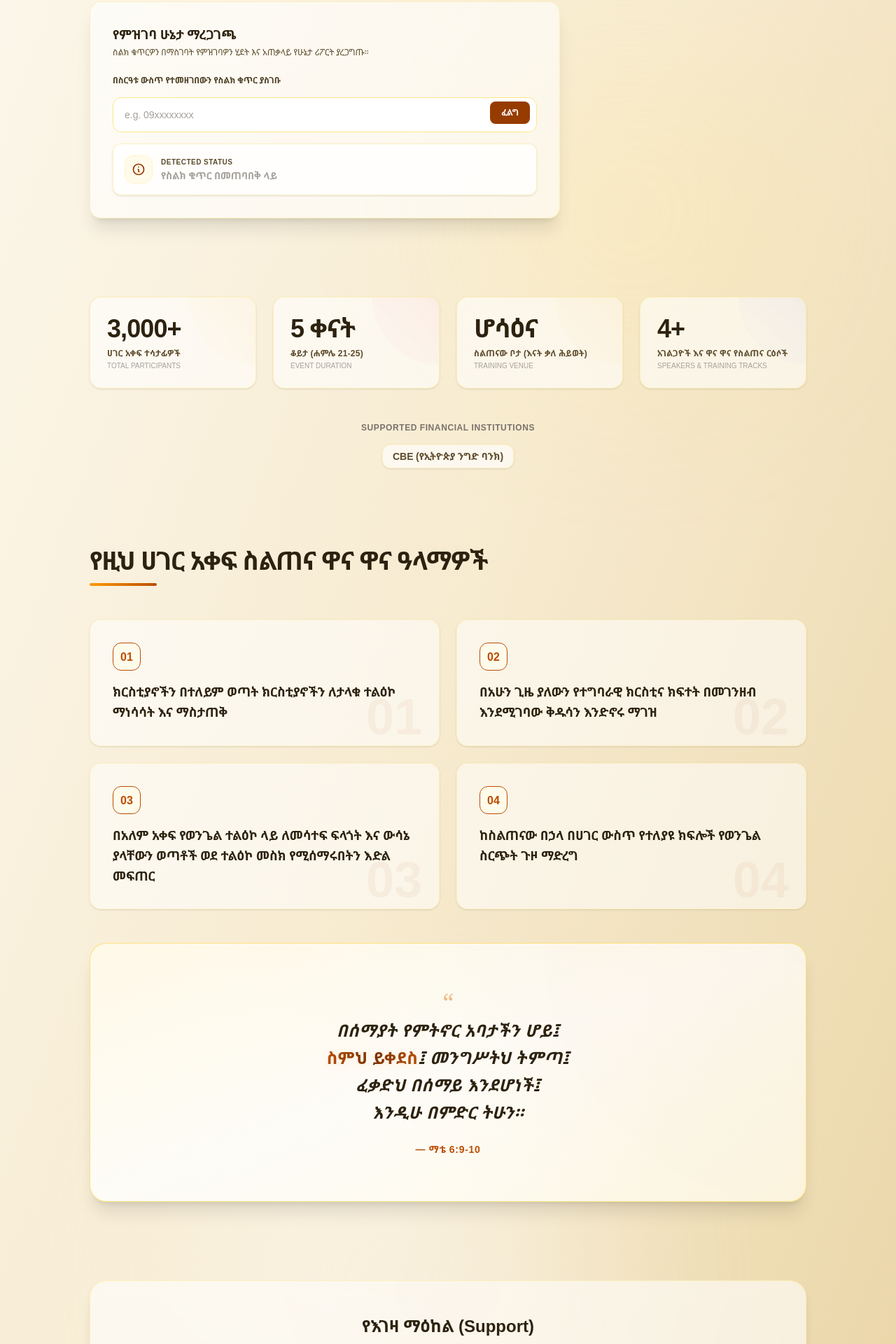
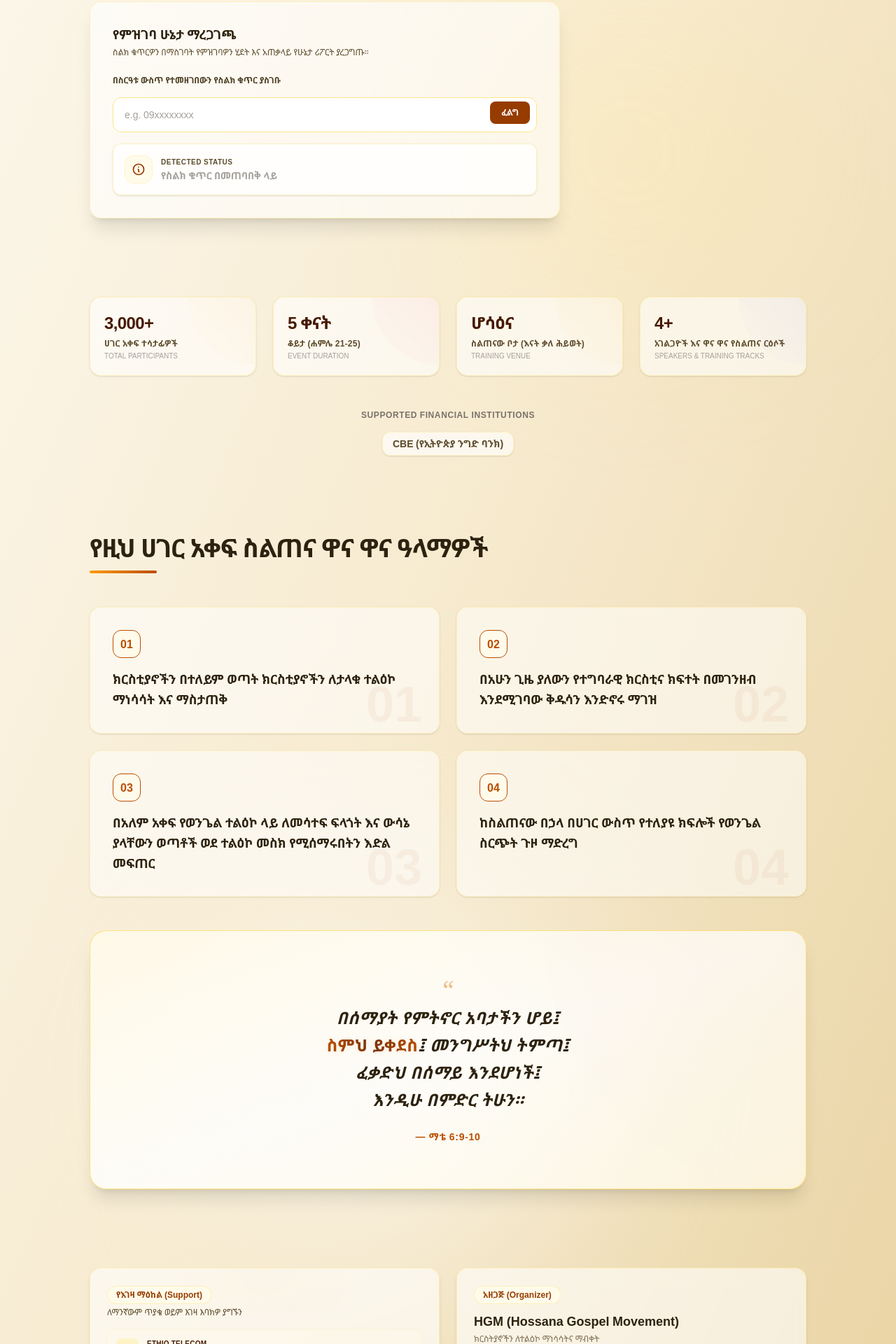
Before and after one commit to bego-net/National-Mission-Training, a Next.js app: page / in a window 1280 px wide. Shown: the part 813-2733 px from the top of the page at 70% size. Built offline with nearby package versions, Linux system fonts and the light colour scheme.

Commit message:
feat: create landing page with registration status lookup widget

```diff
--- a/src/app/page.tsx
+++ b/src/app/page.tsx
@@ -197,34 +197,34 @@ export default function Home() {
               <div className="grid gap-6 sm:grid-cols-2 lg:grid-cols-4">
 
                 {/* Card 1: Total Participants */}
-                <div className="rounded-2xl border border-amber-200/50 bg-white/60 p-6 backdrop-blur-md relative overflow-hidden group hover:border-amber-300 hover:bg-white/80 transition-all duration-300 shadow-sm">
+                <div className="rounded-2xl border border-amber-200/50 bg-white/60 p-5 backdrop-blur-md relative overflow-hidden group hover:border-amber-300 hover:bg-white/80 transition-all duration-300 shadow-sm">
                   <div className="absolute top-0 right-0 w-24 h-24 bg-gradient-to-bl from-amber-500/5 to-transparent rounded-bl-full"></div>
-                  <p className="text-4xl font-extrabold text-[#2d220f] tracking-tight">3,000+</p>
-                  <p className="mt-2 text-xs font-bold text-[#5c4a2a] tracking-wide">ሀገር አቀፍ ተሳታፊዎች</p>
+                  <h4 className="text-xl sm:text-2xl font-black text-amber-950 tracking-tight">3,000+</h4>
+                  <p className="mt-1.5 text-xs font-bold text-[#5c4a2a] tracking-wide">ሀገር አቀፍ ተሳታፊዎች</p>
                   <p className="mt-0.5 text-[10px] text-stone-400 uppercase">Total Participants</p>
                 </div>
 
                 {/* Card 2: Duration */}
-                <div className="rounded-2xl border border-amber-200/50 bg-white/60 p-6 backdrop-blur-md relative overflow-hidden group hover:border-amber-300 hover:bg-white/80 transition-all duration-300 shadow-sm">
+                <div className="rounded-2xl border border-amber-200/50 bg-white/60 p-5 backdrop-blur-md relative overflow-hidden group hover:border-amber-300 hover:bg-white/80 transition-all duration-300 shadow-sm">
                   <div className="absolute top-0 right-0 w-24 h-24 bg-gradient-to-bl from-rose-500/5 to-transparent rounded-bl-full"></div>
-                  <p className="text-4xl font-extrabold text-[#2d220f] tracking-tight">5 ቀናት</p>
-                  <p className="mt-2 text-xs font-bold text-[#5c4a2a] tracking-wide">ቆይታ (ሐምሌ 21-25)</p>
+                  <h4 className="text-xl sm:text-2xl font-black text-amber-950 tracking-tight">5 ቀናት</h4>
+                  <p className="mt-1.5 text-xs font-bold text-[#5c4a2a] tracking-wide">ቆይታ (ሐምሌ 21-25)</p>
                   <p className="mt-0.5 text-[10px] text-stone-400 uppercase">Event Duration</p>
                 </div>
 
                 {/* Card 3: Venue */}
-                <div className="rounded-2xl border border-amber-200/50 bg-white/60 p-6 backdrop-blur-md relative overflow-hidden group hover:border-amber-300 hover:bg-white/80 transition-all duration-300 shadow-sm">
+                <div className="rounded-2xl border border-amber-200/50 bg-white/60 p-5 backdrop-blur-md relative overflow-hidden group hover:border-amber-300 hover:bg-white/80 transition-all duration-300 shadow-sm">
                   <div className="absolute top-0 right-0 w-24 h-24 bg-gradient-to-bl from-amber-500/5 to-transparent rounded-bl-full"></div>
-                  <p className="text-4xl font-extrabold text-[#2d220f] tracking-tight">ሆሳዕና</p>
-                  <p className="mt-2 text-xs font-bold text-[#5c4a2a] tracking-wide">ስልጠናው ቦታ (እናት ቃለ ሕይወት)</p>
+                  <h4 className="text-xl sm:text-2xl font-black text-amber-950 tracking-tight">ሆሳዕና</h4>
+                  <p className="mt-1.5 text-xs font-bold text-[#5c4a2a] tracking-wide">ስልጠናው ቦታ (እናት ቃለ ሕይወት)</p>
                   <p className="mt-0.5 text-[10px] text-stone-400 uppercase">Training Venue</p>
                 </div>
 
                 {/* Card 4: Speakers & Tracks */}
-                <div className="rounded-2xl border border-amber-200/50 bg-white/60 p-6 backdrop-blur-md relative overflow-hidden group hover:border-amber-300 hover:bg-white/80 transition-all duration-300 shadow-sm">
+                <div className="rounded-2xl border border-amber-200/50 bg-white/60 p-5 backdrop-blur-md relative overflow-hidden group hover:border-amber-300 hover:bg-white/80 transition-all duration-300 shadow-sm">
                   <div className="absolute top-0 right-0 w-24 h-24 bg-gradient-to-bl from-indigo-500/5 to-transparent rounded-bl-full"></div>
-                  <p className="text-4xl font-extrabold text-[#2d220f] tracking-tight">4+</p>
-                  <p className="mt-2 text-xs font-bold text-[#5c4a2a] tracking-wide">አገልጋዮች እና ዋና ዋና የስልጠና ርዕሶች</p>
+                  <h4 className="text-xl sm:text-2xl font-black text-amber-950 tracking-tight">4+</h4>
+                  <p className="mt-1.5 text-xs font-bold text-[#5c4a2a] tracking-wide">አገልጋዮች እና ዋና ዋና የስልጠና ርዕሶች</p>
                   <p className="mt-0.5 text-[10px] text-stone-400 uppercase">Speakers &amp; Training Tracks</p>
                 </div>
               </div>
@@ -330,93 +330,124 @@ export default function Home() {
               </div>
             </section>
 
-            {/* Support Section */}
-            <section className="relative overflow-hidden rounded-3xl border border-amber-200/50 bg-white/60 p-8 shadow-lg backdrop-blur-md sm:p-12">
-              <div className="absolute inset-x-0 top-0 h-24 bg-[radial-gradient(circle_at_top,rgba(217,119,6,0.02),transparent_60%)]"></div>
-
-              <div className="text-center mb-8 relative z-10">
-                <h3 className="text-2xl font-black text-[#2d220f]">የእገዛ ማዕከል (Support)</h3>
-                <p className="mt-2 text-sm text-[#5c4a2a] font-medium">ለማንኛውም ጥያቄ ወይም እገዛ እባክዎ ያግኙን</p>
+            {/* Support and Organizer Side-by-Side Section */}
+            <div className="grid gap-6 md:grid-cols-2">
+              {/* Support Card */}
+              <section className="relative overflow-hidden rounded-2xl border border-amber-200/50 bg-white/60 p-6 shadow-md backdrop-blur-md flex flex-col justify-between">
+                <div className="absolute inset-x-0 top-0 h-16 bg-[radial-gradient(circle_at_top,rgba(217,119,6,0.02),transparent_60%)]"></div>
+                <div className="relative z-10 space-y-4">
+                  <div>
+                    <span className="inline-flex items-center gap-1.5 rounded-full bg-amber-50 border border-amber-200/50 px-3 py-1 text-xs font-bold text-amber-800">
+                      የእገዛ ማዕከል (Support)
+                    </span>
+                    <p className="mt-1 text-xs text-[#5c4a2a] font-medium">ለማንኛውም ጥያቄ ወይም እገዛ እባክዎ ያግኙን</p>
                   </div>
 
-              <div className="grid gap-6 sm:grid-cols-3 relative z-10">
+                  <div className="space-y-3">
                     {/* Ethio Telecom */}
-                <div className="rounded-2xl border border-amber-100 bg-amber-50/50 p-6 text-center shadow-sm">
-                  <p className="text-xs font-bold uppercase tracking-wider text-amber-900 mb-4">Ethio Telecom</p>
-                  <div className="space-y-2">
-                    <a href="tel:+251982755544" className="block text-lg font-mono font-bold text-stone-800 hover:text-amber-700 transition">1️⃣ 0982755544</a>
-                    <a href="tel:+251982787981" className="block text-lg font-mono font-bold text-stone-800 hover:text-amber-700 transition">2️⃣ 0982787981</a>
+                    <div className="flex items-start gap-3 rounded-xl bg-amber-50/40 border border-amber-100/50 p-3 shadow-[0_2px_8px_rgba(217,119,6,0.03)]">
+                      <div className="flex h-8 w-8 shrink-0 items-center justify-center rounded-lg bg-amber-100 text-amber-900 font-extrabold text-xs">
+                        ET
+                      </div>
+                      <div className="flex-1 space-y-1">
+                        <p className="text-[10px] font-bold text-amber-950 uppercase tracking-wide">Ethio Telecom</p>
+                        <div className="flex flex-wrap gap-x-2 text-sm font-bold font-mono text-stone-800">
+                          <a href="tel:+251982755544" className="hover:text-amber-700 transition">0982755544</a>
+                          <span className="text-amber-300">/</span>
+                          <a href="tel:+251982787981" className="hover:text-amber-700 transition">0982787981</a>
+                        </div>
                       </div>
                     </div>
 
                     {/* Safaricom */}
-                <div className="rounded-2xl border border-amber-100 bg-amber-50/50 p-6 text-center shadow-sm">
-                  <p className="text-xs font-bold uppercase tracking-wider text-emerald-900 mb-4">Safaricom</p>
-                  <div className="space-y-2">
-                    <a href="tel:+251710557591" className="block text-lg font-mono font-bold text-stone-800 hover:text-emerald-700 transition">1️⃣ 0710557591</a>
+                    <div className="flex items-start gap-3 rounded-xl bg-emerald-50/30 border border-emerald-100/40 p-3 shadow-[0_2px_8px_rgba(16,185,129,0.02)]">
+                      <div className="flex h-8 w-8 shrink-0 items-center justify-center rounded-lg bg-emerald-100 text-emerald-950 font-extrabold text-xs">
+                        SF
+                      </div>
+                      <div className="flex-1 space-y-1">
+                        <p className="text-[10px] font-bold text-emerald-950 uppercase tracking-wide">Safaricom</p>
+                        <a href="tel:+251710557591" className="block text-sm font-bold font-mono text-stone-800 hover:text-emerald-700 transition">0710557591</a>
                       </div>
                     </div>
 
                     {/* Telegram */}
-                <div className="rounded-2xl border border-amber-100 bg-amber-50/50 p-6 text-center shadow-sm">
-                  <p className="text-xs font-bold uppercase tracking-wider text-blue-900 mb-4">Telegram</p>
-                  <div className="space-y-2">
-                    <a href="https://t.me/wami_ka" target="_blank" rel="noopener noreferrer" className="block text-lg font-bold text-stone-800 hover:text-blue-600 transition">@wami_ka</a>
-                    <a href="https://t.me/I_am_some" target="_blank" rel="noopener noreferrer" className="block text-lg font-bold text-stone-800 hover:text-blue-600 transition">@I_am_some</a>
+                    <div className="flex items-start gap-3 rounded-xl bg-blue-50/30 border border-blue-100/40 p-3 shadow-[0_2px_8px_rgba(59,130,246,0.02)]">
+                      <div className="flex h-8 w-8 shrink-0 items-center justify-center rounded-lg bg-blue-100 text-blue-900 text-xs">
+                        <svg className="h-4 w-4" fill="currentColor" viewBox="0 0 24 24">
+                          <path d="M12 2C6.48 2 2 6.48 2 12s4.48 10 10 10 10-4.48 10-10S17.52 2 12 2zm4.64 6.8c-.15 1.58-.8 5.42-1.13 7.19-.14.75-.42 1-.68 1.03-.58.05-1.02-.38-1.58-.75-.88-.58-1.38-.94-2.23-1.5-.99-.65-.35-1.01.22-1.59.15-.15 2.71-2.48 2.76-2.69.01-.03.01-.14-.07-.2-.08-.06-.19-.04-.27-.02-.12.02-1.96 1.24-5.54 3.66-.52.36-1 .53-1.42.52-.47-.01-1.37-.27-2.03-.49-.82-.27-1.47-.42-1.42-.88.03-.24.36-.49.99-.74 3.89-1.69 6.48-2.8 7.78-3.33 3.69-1.52 4.46-1.78 4.96-1.79.11 0 .36.03.52.16.13.11.17.26.19.37z" />
+                        </svg>
+                      </div>
+                      <div className="flex-1 space-y-1">
+                        <p className="text-[10px] font-bold text-blue-950 uppercase tracking-wide">Telegram</p>
+                        <div className="flex flex-wrap gap-x-3 text-sm font-bold text-stone-800">
+                          <a href="https://t.me/wami_ka" target="_blank" rel="noopener noreferrer" className="hover:text-blue-600 transition">@wami_ka</a>
+                          <span className="text-stone-300">|</span>
+                          <a href="https://t.me/I_am_some" target="_blank" rel="noopener noreferrer" className="hover:text-blue-600 transition">@I_am_some</a>
+                        </div>
+                      </div>
                     </div>
                   </div>
                 </div>
               </section>
 
-            {/* Organizer details */}
-            <section className="relative overflow-hidden rounded-3xl border border-amber-200/50 bg-white/60 p-8 shadow-lg backdrop-blur-md sm:p-12">
-              <div className="absolute inset-x-0 bottom-0 h-24 bg-[radial-gradient(circle_at_bottom,rgba(217,119,6,0.02),transparent_60%)]"></div>
-
-              <div className="relative z-10 flex flex-col md:flex-row items-center justify-between gap-8 text-center md:text-left">
+              {/* Organizer Card */}
+              <section className="relative overflow-hidden rounded-2xl border border-amber-200/50 bg-white/60 p-6 shadow-md backdrop-blur-md flex flex-col justify-between">
+                <div className="absolute inset-x-0 bottom-0 h-16 bg-[radial-gradient(circle_at_bottom,rgba(217,119,6,0.02),transparent_60%)]"></div>
+                <div className="relative z-10 space-y-5 flex-1 flex flex-col justify-between">
                   <div>
-                  <p className="text-xs font-bold uppercase tracking-wider text-[#5c4a2a]">አዘጋጅ (Organizer)</p>
-                  <h3 className="mt-2 text-2xl font-black text-[#2d220f]">HGM (Hossana Gospel Movement)</h3>
-                  <p className="mt-1 text-xs text-[#5c4a2a]/80 font-medium">ለተልዕኮ ክርስትያኖችን ለማነሳሳትና ለማብቀት የተዘጋጀ</p>
+                    <span className="inline-flex items-center gap-1.5 rounded-full bg-amber-50 border border-amber-200/50 px-3 py-1 text-xs font-bold text-amber-800">
+                      አዘጋጅ (Organizer)
+                    </span>
+                    <h4 className="mt-2.5 text-lg font-black text-[#2d220f]">HGM (Hossana Gospel Movement)</h4>
+                    <p className="mt-1 text-xs text-[#5c4a2a]/80 font-medium">ክርስትያኖችን ለተልዕኮ ማነሳሳትና ማብቀት </p>
                   </div>
 
-                {/* Social Channels */}
-                <div className="flex flex-wrap justify-center gap-3">
+                  <div className="space-y-4">
+                    <div>
+                      <p className="text-[10px] font-bold text-[#5c4a2a]/90 uppercase tracking-wide mb-2">ማህበራዊ ሚዲያ (Socials)</p>
+                      <div className="flex flex-wrap gap-2">
                         <a
                           href="https://t.me/hossanagospelmovement"
                           target="_blank"
                           rel="noopener noreferrer"
-                    className="inline-flex items-center justify-center gap-2.5 rounded-xl bg-amber-50 border border-amber-200/50 px-6 py-3.5 text-sm font-bold text-amber-800 hover:bg-amber-100/70 hover:text-amber-950 transition-all duration-200 shadow-sm"
+                          className="inline-flex items-center gap-1.5 rounded-lg bg-amber-50 border border-amber-200/40 px-3 py-2 text-xs font-bold text-amber-850 hover:bg-amber-100/70 hover:text-amber-950 transition shadow-sm"
                         >
                           Telegram
                         </a>
-
                         <a
                           href="https://www.tiktok.com/@hgm180?_r=1&_d=ekl33fc5k83e80&sec_uid=MS4wLjABAAAAcUlBx8Zyr6PaQbRhAc-yPujnT-gV3fGT-aaXpBqMKxpwFGjlfCYYuTjhsQWOnqOA&share_author_id=7505492450350629943&sharer_language=en&source=h5_m&u_code=e78gc0adg78m56&timestamp=1781118170&user_id=7218218390287123462&sec_user_id=MS4wLjABAAAAzmZA5v0hPdfyN1OtBwrCloT-UU11ZmlgHggxFyDrlkYje-GSQ1dBNoG570O8yejM&item_author_type=2&utm_source=copy&utm_campaign=client_share&utm_medium=android&share_iid=7641307348003358484&share_link_id=9352e3f3-ccf6-43fe-bec4-70e44ad48fe4&share_app_id=1233&ugbiz_name=ACCOUNT&ug_btm=b6880%2Cb5836&social_share_type=5&enable_checksum=1"
                           target="_blank"
                           rel="noopener noreferrer"
-                    className="inline-flex items-center justify-center gap-2.5 rounded-xl bg-white border border-amber-200/50 px-6 py-3.5 text-sm font-bold text-amber-900 hover:bg-amber-50 transition-all duration-200 shadow-sm"
+                          className="inline-flex items-center gap-1.5 rounded-lg bg-white border border-amber-200/40 px-3 py-2 text-xs font-bold text-amber-900 hover:bg-amber-50 transition shadow-sm"
                         >
                           TikTok
                         </a>
-
                         <a
                           href="https://www.facebook.com/share/1AiqmwHKZc/"
                           target="_blank"
                           rel="noopener noreferrer"
-                    className="inline-flex items-center justify-center gap-2.5 rounded-xl bg-amber-50 border border-amber-200/50 px-6 py-3.5 text-sm font-bold text-amber-800 hover:bg-amber-100/70 hover:text-amber-950 transition-all duration-200 shadow-sm"
+                          className="inline-flex items-center gap-1.5 rounded-lg bg-amber-50 border border-amber-200/40 px-3 py-2 text-xs font-bold text-amber-850 hover:bg-amber-100/70 hover:text-amber-950 transition shadow-sm"
                         >
                           Facebook
                         </a>
                       </div>
+                    </div>
 
                     <Link
                       href="/register"
-                  className="group relative inline-flex items-center justify-center overflow-hidden rounded-xl bg-gradient-to-r from-[#dec084] via-[#eedbb3] to-[#cba358] text-[#3c2f17] border border-[#cba358]/35 px-8 py-4 text-base font-bold shadow-[0_8px_20px_rgba(222,192,132,0.35)] transition-all duration-300 hover:scale-[1.02] active:scale-[0.98]"
+                      className="group relative inline-flex items-center justify-center overflow-hidden rounded-xl bg-gradient-to-r from-[#dec084] via-[#eedbb3] to-[#cba358] text-[#3c2f17] border border-[#cba358]/35 w-full py-3 text-xs font-bold shadow-sm transition hover:scale-[1.01] active:scale-[0.99]"
                     >
-                  <span className="relative z-10">አሁን ይመዝገቡ</span>
+                      <span className="relative z-10 flex items-center gap-1">
+                        አሁን ይመዝገቡ
+                        <svg className="h-3.5 w-3.5 transition-transform duration-200 group-hover:translate-x-0.5" fill="none" viewBox="0 0 24 24" stroke="currentColor" strokeWidth="2.5">
+                          <path strokeLinecap="round" strokeLinejoin="round" d="M14 5l7 7m0 0l-7 7m7-7H3" />
+                        </svg>
+                      </span>
                     </Link>
                   </div>
+                </div>
               </section>
+            </div>
 
           </div>
         </main>
```
Lines whose indentation alone changed are shown as unchanged.
